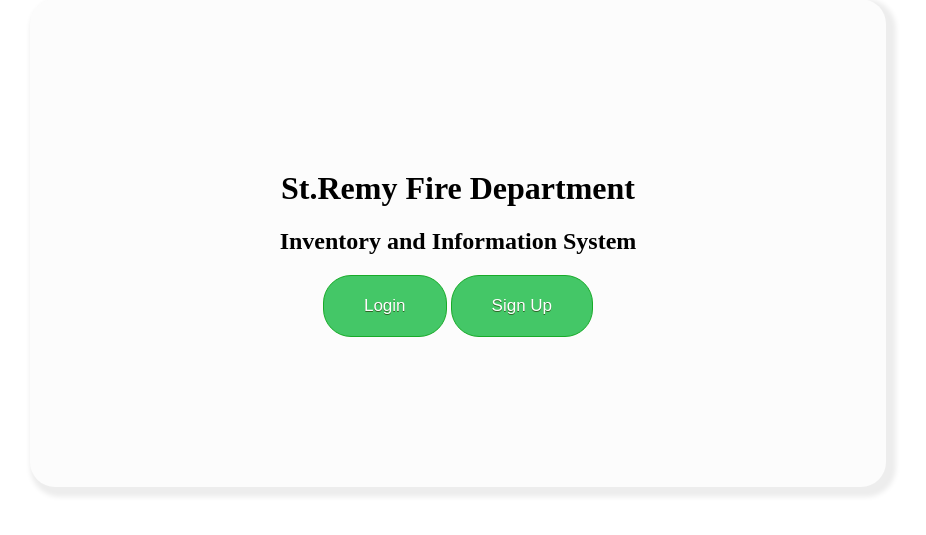
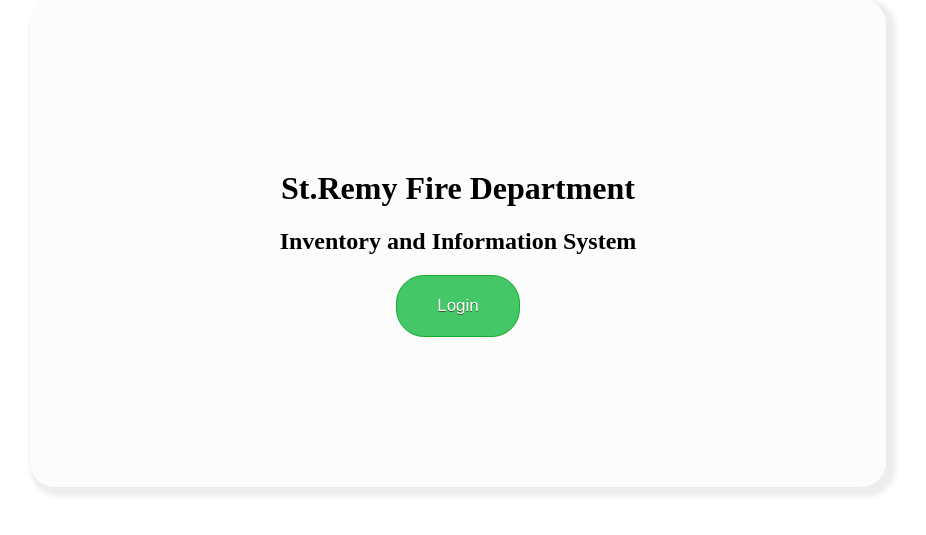
Before and after one commit to TainaMalave/st-remy-fire-department-iis, a Flask app: page / in a window 1280 px wide. Shown: the part 157-692 px from the top of the page, without its empty margins (182-1108 px from the left). Run offline with Flask 2, Linux system fonts and the light colour scheme.

Commit message:
Remove signup btn from index.html

```diff
--- a/app/templates/index.html
+++ b/app/templates/index.html
@@ -20,7 +20,6 @@
 
             <div class="main-btns">
                 <a href="/index" class="btnStyle">Login</a>
-                <a href="#" class="btnStyle">Sign Up</a>
             </div>
         </div>
     </div>
```
